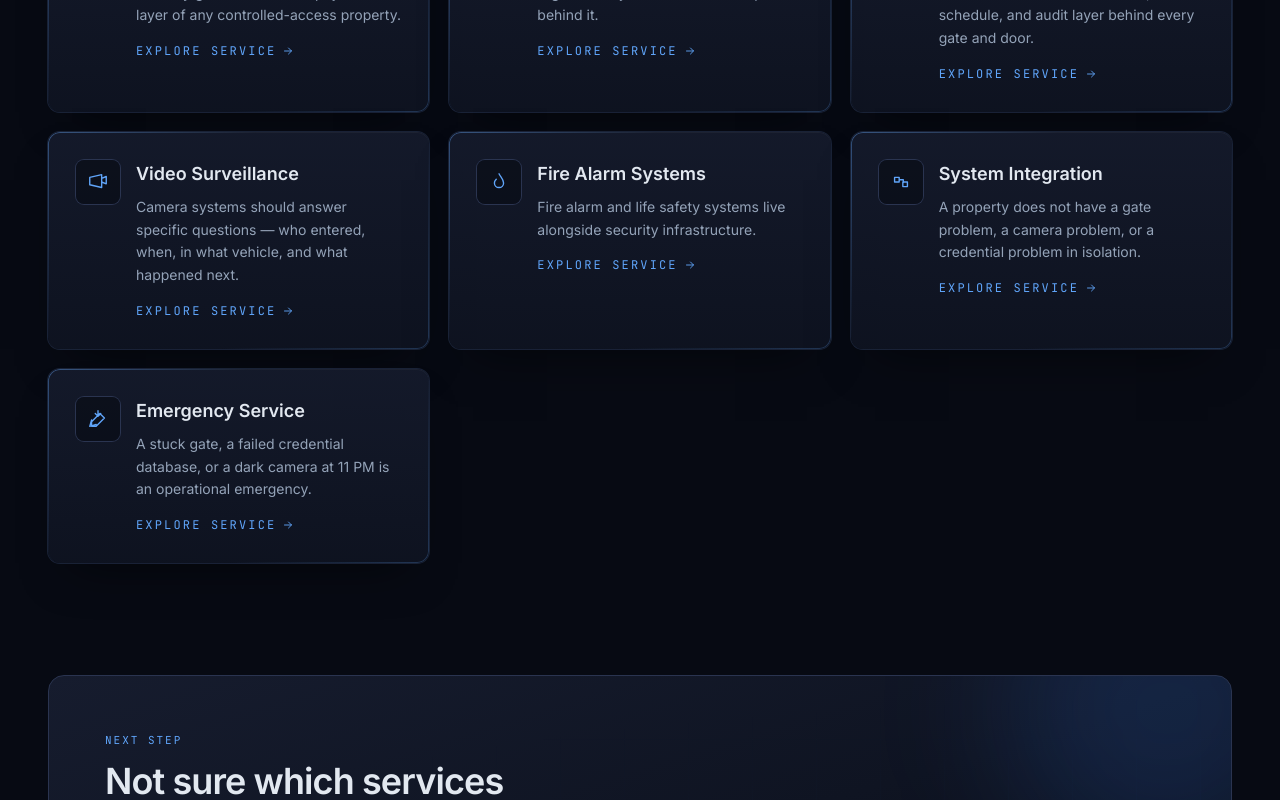
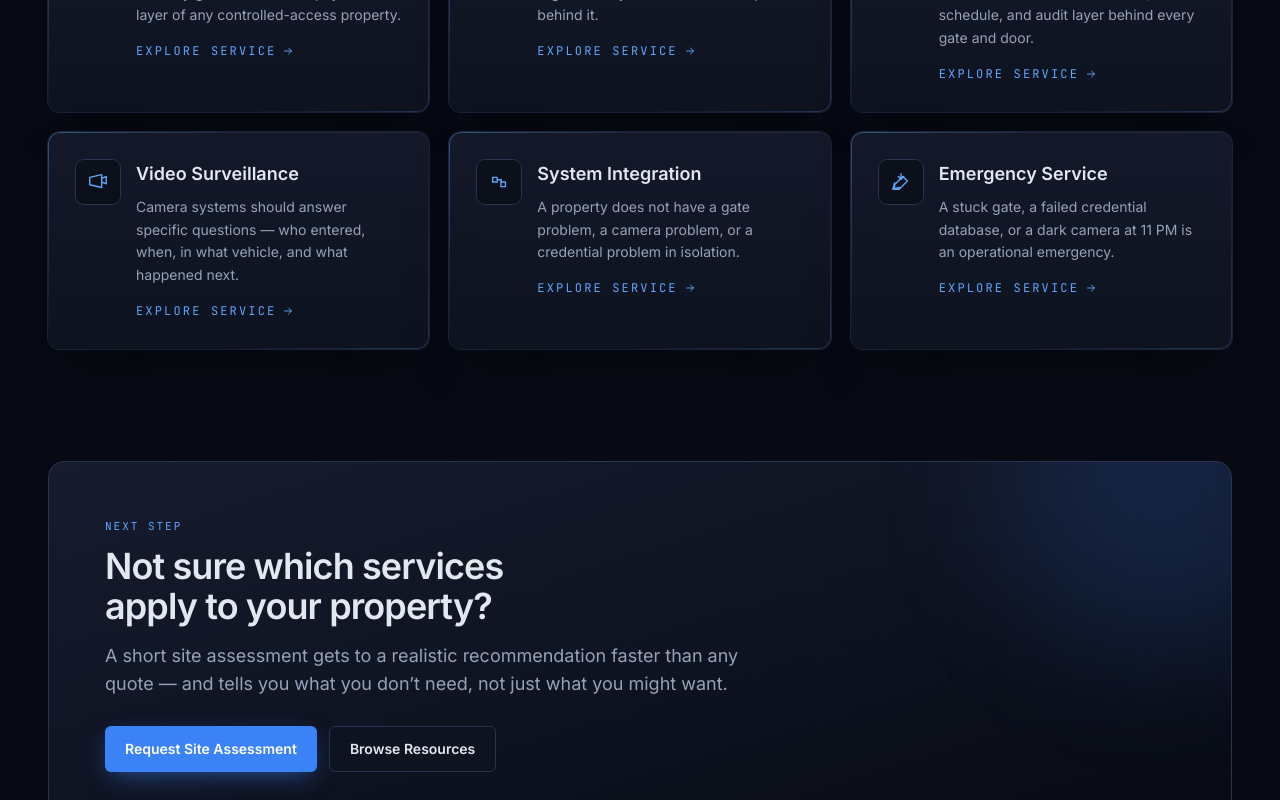
Before and after one commit to bsidenberg/florida-security-concepts, a Next.js app: page /services in a window 1280 px wide. Shown: the part 940-1740 px from the top of the page. Built offline with nearby package versions, Linux system fonts and the light colour scheme; no server answers.

Commit message:
Remove fire alarm service positioning

```diff
--- a/app/contact/page.tsx
+++ b/app/contact/page.tsx
@@ -26,7 +26,6 @@ const SERVICE_LABELS: Record<string, string> = {
   'gate-automation': 'Gate automation',
   'access-control': 'Access control',
   'video-surveillance': 'Video surveillance',
-  'fire-alarm-systems': 'Fire alarm / life safety',
   'security-system-integration': 'Full security system integration',
   'emergency-service': 'Emergency repair',
 };
--- a/app/services/[slug]/page.tsx
+++ b/app/services/[slug]/page.tsx
@@ -303,7 +303,6 @@ function defaultServiceLabel(slug: string): string | undefined {
     'gate-automation': 'Gate automation',
     'access-control': 'Access control',
     'video-surveillance': 'Video surveillance',
-    'fire-alarm-systems': 'Fire alarm / life safety',
     'security-system-integration': 'Full security system integration',
     'emergency-service': 'Emergency repair',
   };
--- a/app/services/page.tsx
+++ b/app/services/page.tsx
@@ -11,7 +11,7 @@ import { site } from '@/data/site';
 export const metadata: Metadata = {
   title: 'Security Services | Gates, Access Control, Surveillance & Integration',
   description:
-    'Florida Security Concepts services — security gate systems, gate automation, access control, video surveillance, fire alarm coordination, system integration, and 24/7 emergency support.',
+    'Florida Security Concepts services — security gate systems, gate automation, access control, video surveillance, system integration, and 24/7 emergency support.',
   alternates: { canonical: '/services' },
 };
 
--- a/components/LeadCaptureForm.tsx
+++ b/components/LeadCaptureForm.tsx
@@ -18,7 +18,6 @@ const serviceOptions = [
   'Gate automation',
   'Access control',
   'Video surveillance',
-  'Fire alarm / life safety',
   'Emergency repair',
   'Maintenance / service',
   'Full security system integration',
--- a/components/ServiceCard.tsx
+++ b/components/ServiceCard.tsx
@@ -7,8 +7,6 @@ const iconBySlug: Record<string, string> = {
   'access-control':
     'M16 11V8a4 4 0 10-8 0v3M5 11h14v9H5zM12 14v3',
   'video-surveillance': 'M3 7l13-3v14L3 15V7zm13 1l5-2v8l-5-2',
-  'fire-alarm-systems':
-    'M12 3c2 4 5 6 5 10a5 5 0 11-10 0c0-2 1-3 2-4',
   'security-system-integration':
     'M5 7h5v5H5zM14 12h5v5h-5zM10 9.5l4 0M9.5 12v0M14.5 9.5v3',
   'emergency-service':
--- a/data/industries.ts
+++ b/data/industries.ts
@@ -247,12 +247,12 @@ export const industries: Industry[] = [
     metaTitle:
       'Commercial Security Systems | Central Florida & Tampa Bay | Florida Security Concepts',
     metaDescription:
-      'Integrated commercial security systems — gates, access control, video surveillance, and life safety coordination — for offices, retail, and mixed-use across Central Florida and Tampa Bay.',
+      'Integrated commercial security systems — gates, access control, video surveillance, and emergency service — for offices, retail, and mixed-use across Central Florida and Tampa Bay.',
     eyebrow: 'Industry · Commercial',
     intro:
       'Commercial properties have the broadest range of security requirements — staff turnover, tenant access, vendor rotation, after-hours operations, and incident documentation — and the highest expectation that the system simply works.',
     directAnswer:
-      'Florida Security Concepts designs commercial security systems — gates, access control, video surveillance, and life safety coordination — for offices, retail, and mixed-use properties across Central Florida and Tampa Bay.',
+      'Florida Security Concepts designs commercial security systems — gates, access control, video surveillance, and integrated emergency service — for offices, retail, and mixed-use properties across Central Florida and Tampa Bay.',
     pains: [
       {
         title: 'Key-and-lock turnover',
@@ -276,7 +276,6 @@ export const industries: Industry[] = [
       'video-surveillance',
       'security-system-integration',
       'gate-automation',
-      'fire-alarm-systems',
       'emergency-service',
     ],
     recommendedReason:
--- a/data/services.ts
+++ b/data/services.ts
@@ -388,68 +388,6 @@ export const services: Service[] = [
     ],
   },
   {
-    slug: 'fire-alarm-systems',
-    title: 'Commercial Fire Alarm Systems & Life Safety Integration',
-    navLabel: 'Fire Alarm Systems',
-    shortLabel: 'Fire Alarm',
-    metaTitle:
-      'Commercial Fire Alarm Systems | Life Safety Integration | Florida Security Concepts',
-    metaDescription:
-      'Fire alarm and life safety coordination with access control, gates, and surveillance — where applicable. System planning and integration support for Central Florida and Tampa Bay.',
-    eyebrow: 'Service · Life Safety Coordination',
-    intro:
-      'Fire alarm and life safety systems live alongside security infrastructure. Where they already exist on a property, we provide coordination and integration support so access control, gates, and surveillance behave correctly during alarm conditions and stay out of the way of life safety priorities.',
-    directAnswer:
-      'Florida Security Concepts provides fire alarm and life-safety coordination and system integration support — where applicable — alongside the gate, access control, and surveillance work we perform. We do not assert specific fire alarm licensing or certification on this page. Customers should verify local code, permitting, and licensing requirements with the appropriate Authority Having Jurisdiction (AHJ), and confirm current credentials directly with our team during a site assessment.',
-    capabilities: [
-      {
-        title: 'Life safety integration review',
-        body: 'Review whether gates, doors, and access control fail safe during alarm conditions, and identify gaps relative to applicable code and AHJ requirements.',
-      },
-      {
-        title: 'Access control coordination',
-        body: 'Coordinate door schedules and credentialed access so emergency egress and responder access behave as the property’s life safety design intends.',
-      },
-      {
-        title: 'System documentation',
-        body: 'Documentation that helps inspectors, AHJs, and on-site staff understand how security and life safety systems interact on the property.',
-      },
-    ],
-    whoFor: [
-      'Properties where fire alarm and security systems share infrastructure',
-      'Property managers coordinating multiple specialty trades',
-      'Owners of buildings with mixed-use security and life safety needs',
-    ],
-    outcomes: [
-      'Documented review of how doors and gates behave during alarm conditions',
-      'Coordinated documentation across security and life safety',
-      'Fewer surprises during inspections and emergency drills',
-    ],
-    faqs: [
-      {
-        q: 'Does Florida Security Concepts perform fire alarm certification?',
-        a: 'This page does not assert specific fire alarm licensing or certification. Specific licensing and certification scope should be confirmed directly with our team during a site assessment, and customers should verify local code, permitting, and licensing requirements with the appropriate AHJ.',
-      },
-      {
-        q: 'Why does my access control need to know about the fire alarm?',
-        a: 'During an alarm, doors that are normally locked must release for egress where the property’s life safety design requires it, and access points may need to behave differently for responders. Coordinated systems handle this correctly; uncoordinated systems can become a liability.',
-      },
-    ],
-    relatedServices: ['access-control', 'security-system-integration'],
-    relatedIndustries: [
-      'commercial-properties',
-      'industrial-warehouses',
-      'multifamily-apartments-condos',
-      'property-managers',
-    ],
-    keywords: [
-      'commercial fire alarm',
-      'life safety integration',
-      'fire alarm and access control',
-      'commercial life safety Florida',
-    ],
-  },
-  {
     slug: 'security-system-integration',
     title: 'Integrated Security Systems for Properties, Communities & Facilities',
     navLabel: 'System Integration',
--- a/lib/leads/validateLead.ts
+++ b/lib/leads/validateLead.ts
@@ -26,7 +26,6 @@ const ALLOWED_SERVICES = [
   'Gate automation',
   'Access control',
   'Video surveillance',
-  'Fire alarm / life safety',
   'Emergency repair',
   'Maintenance / service',
   'Full security system integration',
```
Also changed, not shown: 1 other file (tests, documents, lock files or other folders).
